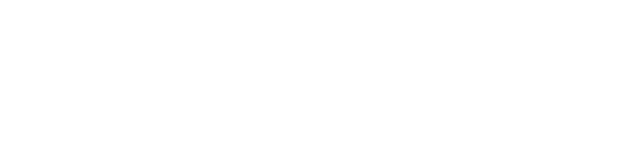
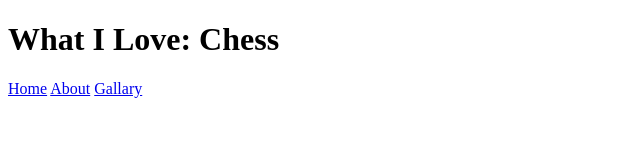
Before and after one commit to anteneh526/what-I-Love, a plain HTML site: page index.html in a window 1280 px wide. Shown: the whole page, without its empty margins (0-640 px from the left). Drawn offline with Linux system fonts and the light colour scheme.

Commit message:
working the header

```diff
--- a/index.html
+++ b/index.html
@@ -4,9 +4,20 @@
     <meta charset="UTF-8">
     <meta name="viewport" content="width=device-width, initial-scale=1.0">
     <link rel="stylesheet" href="Styles/index.css">
-    <title>D</title>
+    <title>What I love</title>
 </head>
-<body>
+<body id="main">
+
+    <header>
+
+        <h1 class="logo">What I Love: Chess</h1>
+        <nav class="nav bar">
+            <a href="index.html">Home</a>
+            <a href="about.html">About</a>
+            <a href="gallary.html">Gallary</a>
+        </nav>
+
+    </header>
 
 </body>
 </html>
```
Also changed, not shown: about.html (added, +21 -0 lines), gallary.html (added, +21 -0 lines).
